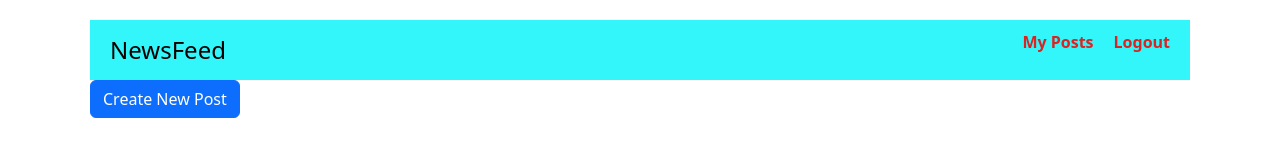
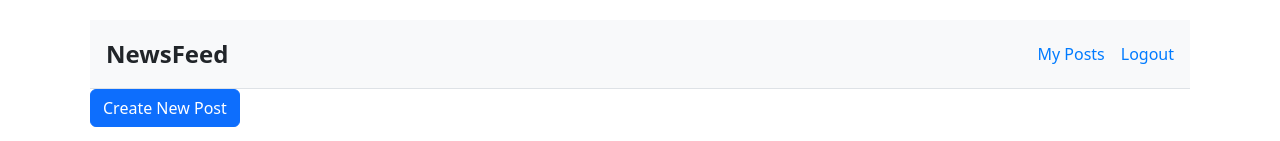
Before and after one commit to joshjaurigue/finals-quiz-one, a Vue app in the folder sanctum-app/: page /home in a window 1280 px wide. Shown: the top 141 px of the page. Built offline with nearby package versions, Linux system fonts and the light colour scheme; no server answers; sample sign-in values are in the browser's storage.

Commit message:
change navigation UI on Newsfeed

```diff
--- a/sanctum-app/package.json
+++ b/sanctum-app/package.json
@@ -8,7 +8,7 @@
     "lint": "vue-cli-service lint"
   },
   "dependencies": {
-    "axios": "^1.6.8",
+    "axios": "^1.7.1",
     "bootstrap": "^5.3.3",
     "core-js": "^3.8.3",
     "vue": "^3.4.27",
--- a/sanctum-app/src/components/IndexPost.vue
+++ b/sanctum-app/src/components/IndexPost.vue
@@ -124,9 +124,9 @@ export default {
 }
 
 .nav-bar {
-  background-color: #33f6fa;
-  color: rgb(15, 0, 0);
-  padding: 10px 0;
+  background-color: #f8f9fa;
+  padding: 1em;
+  border-bottom: 1px solid #dee2e6;
 }
 
 .nav-container {
@@ -136,24 +136,24 @@ export default {
 }
 
 .nav-brand {
-  font-size: 1.5rem;
-  margin-left: 20px;
+  font-size: 1.5em;
+  font-weight: bold;
 }
 
 .nav-links {
   list-style: none;
-  margin-right: 20px;
+  padding: 0;
+  margin: 0;
+  display: flex;
+  gap: 1em;
 }
 
 .nav-item {
-  display: inline-block;
-  margin-left: 20px;
 }
 
 .nav-link {
-  color: rgb(218, 36, 36);
   text-decoration: none;
-  font-weight: bold;
+  color: #007bff;
 }
 
 .nav-link:hover {
```
Also changed, not shown: 2 other files (tests, documents, lock files or other folders).
